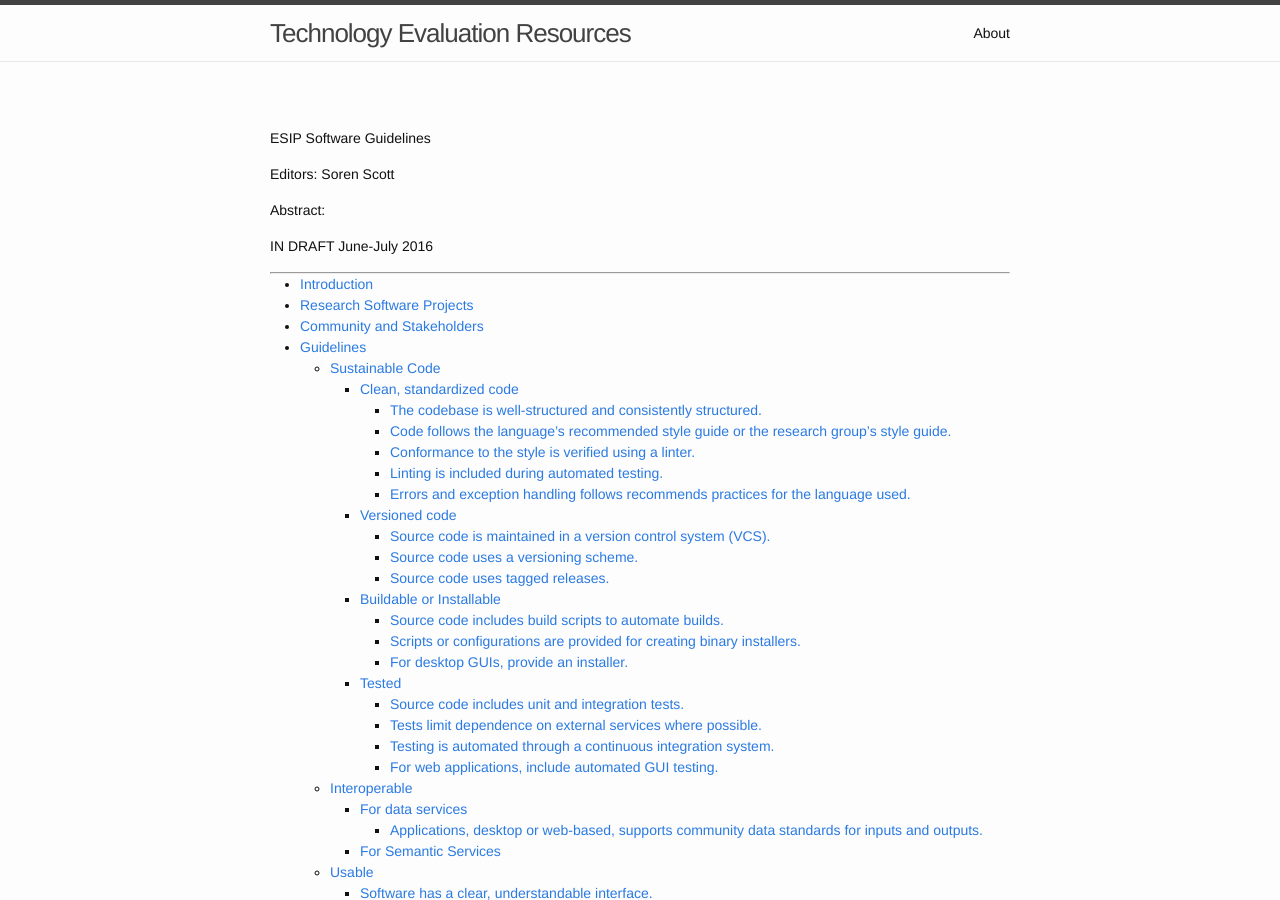
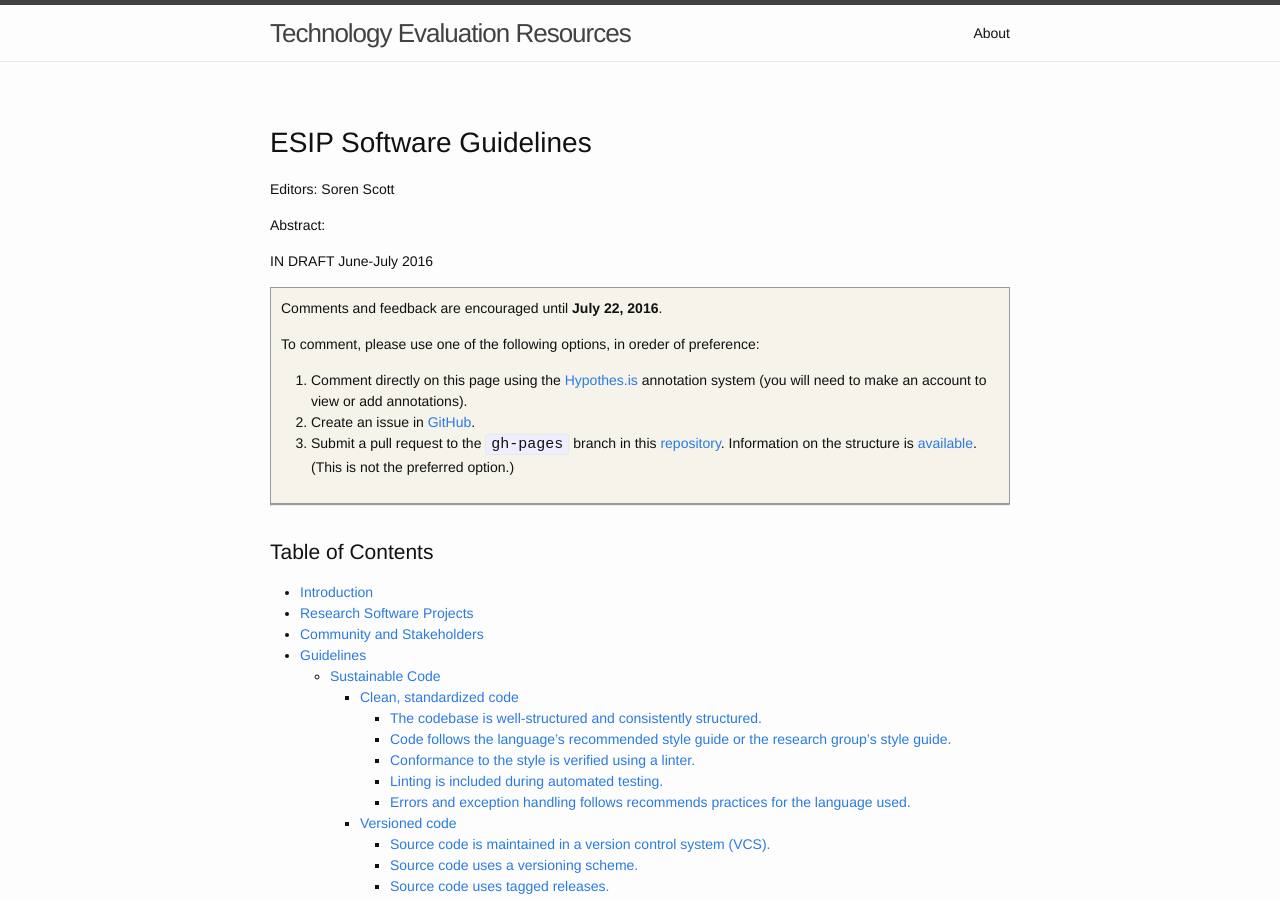
Before and after one commit to roomthily/technology-evaluation-research, a Jekyll site: the page built from ESIPSoftwareGuidelines/draft-201606.html, in a window 1280 px wide and 900 px high. Built offline with Jekyll 4.4.1, drawn with Linux system fonts in a browser that asks for light colours; nearby versions of some CDN libraries; a script that is not in the unit is left out.

Commit message:
commenting note

```diff
--- a/ESIPSoftwareGuidelines/draft-201606.html
+++ b/ESIPSoftwareGuidelines/draft-201606.html
@@ -3,8 +3,7 @@
 title: "ESIP Software Guidelines (Draft June 2016)"
 ---
 
-<p id="h.7nzd33k2plcx" class="c1 c2 c13 title">&nbsp;</p>
-<p id="h.6rttn4epaywi" class="c1 c13 title">ESIP Software Guidelines</p>
+<h1>ESIP Software Guidelines</h1>
 
 
 <p class="c1">Editors: Soren Scott</p>
@@ -14,8 +13,20 @@
 
 
 <p class="c1">IN DRAFT June-July 2016</p>
+
+<div class="feedback">
+<p>Comments and feedback are encouraged until <strong>July 22, 2016</strong>. </p>
+<p>To comment, please use one of the following options, in oreder of preference:</p>
+<ol>
+    <li>Comment directly on this page using the <a href="https://hypothes.is/">Hypothes.is</a> annotation system (you will need to make an account to view or add annotations).</li>
+    <li>Create an issue in <a href="https://github.com/roomthily/technology-evaluation-research/issues">GitHub</a>.</li>
+    <li>Submit a pull request to the <code>gh-pages</code> branch in this <a href="https://github.com/roomthily/technology-evaluation-research/">repository</a>. Information on the structure is <a href="{{ site.baseurl }}/guidelines/contributing">available</a>. (This is not the preferred option.)</li>
+</ol>
+</div>
+
 <hr />
 
+<h2>Table of Contents</h2>
 <ul>
     <li><a href="#h.46uewrp95kfe">Introduction</a></li>
     <li><a href="#h.rtkadvvyvaul">Research Software Projects</a></li>
```
